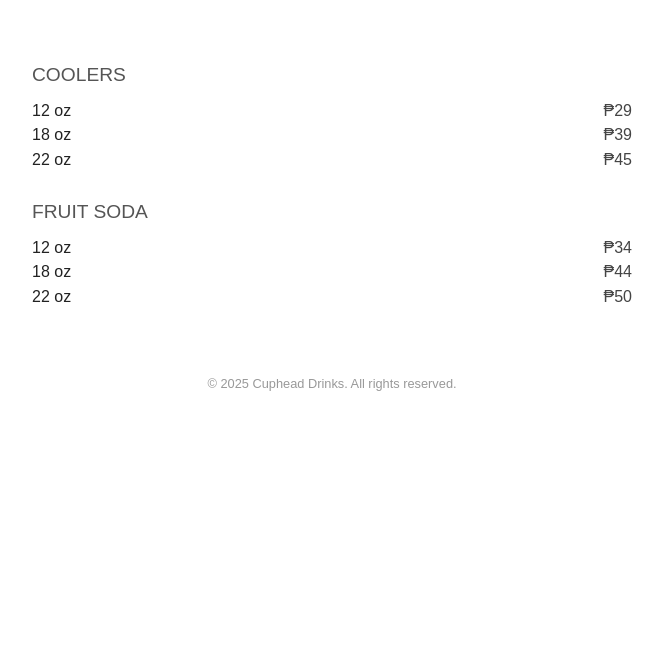
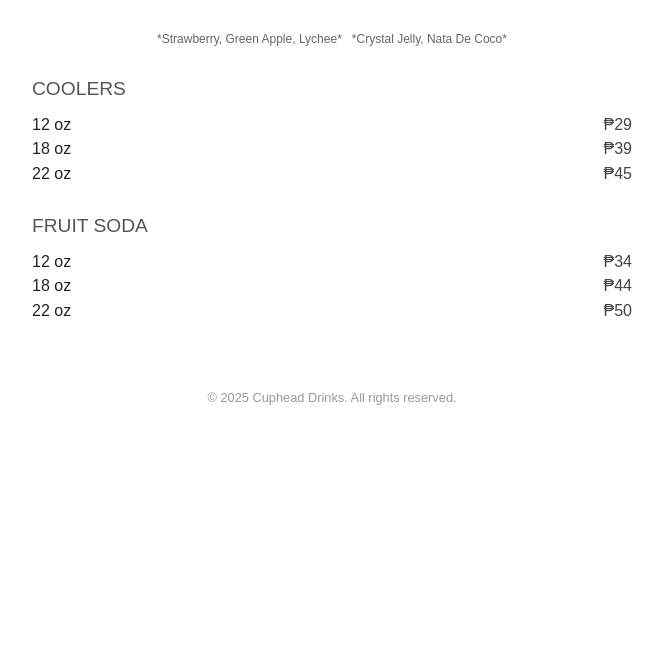
Before and after one commit to vmberese/cuphead, a plain HTML site: page menu/index.html in a window 1280 px wide. Shown: the part 138-800 px from the top of the page, without its empty margins (308-971 px from the left). Drawn offline with Linux system fonts and the light colour scheme.

Commit message:
Add flavors and sinkers note

```diff
--- a/menu/index.html
+++ b/menu/index.html
@@ -56,6 +56,13 @@
       padding: 1rem;
     }
 
+    .note {
+      font-size: 0.75rem;
+      color: #666;
+      text-align: center;
+      margin-bottom: 1rem;
+    }
+
     .category {
       margin: 2rem 0 1rem;
       font-size: 1.2rem;
@@ -93,6 +100,10 @@
   </header>
 
   <div class="menu">
+    <div class="note">
+      *Strawberry, Green Apple, Lychee* &nbsp; *Crystal Jelly, Nata De Coco*
+    </div>
+
     <div class="category">Coolers</div>
     <div class="item"><span>12 oz</span><span>₱29</span></div>
     <div class="item"><span>18 oz</span><span>₱39</span></div>
```
